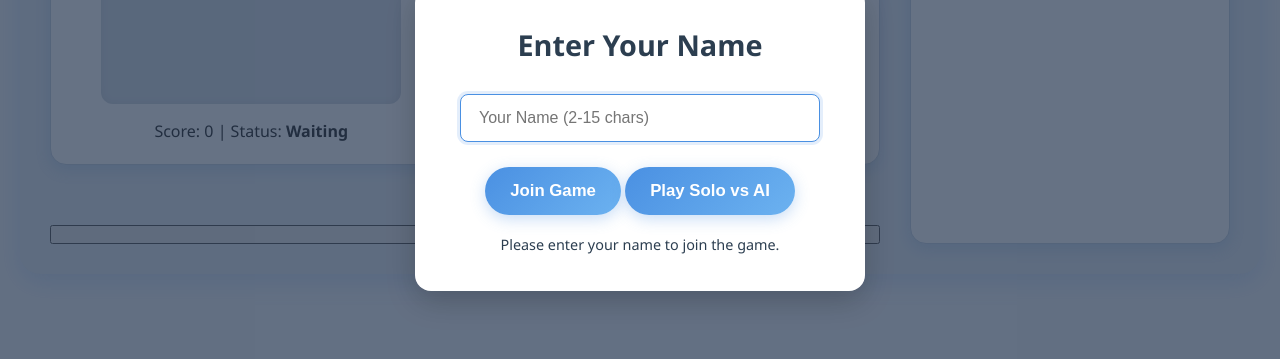
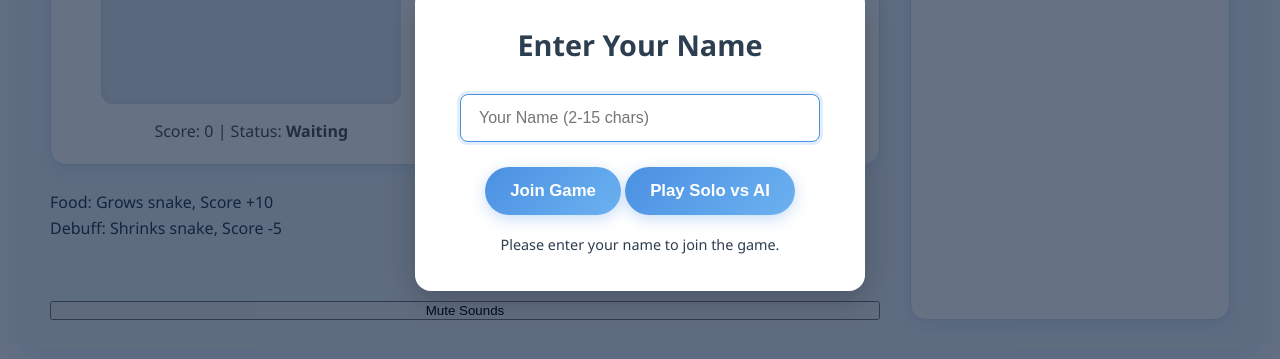
Before and after one commit to EricBrown56/h2h-Snake, a website: page public/index.html in a window 1280 px wide. Shown: the part 261-620 px from the top of the page. Drawn offline with nearby package versions, Linux system fonts and the light colour scheme; no server answers.

Commit message:
Merge branch 'main' into feat/ai-player

```diff
--- a/public/index.html
+++ b/public/index.html
@@ -51,6 +51,16 @@
                 </div>
             </div>
 
+            <div id="gameLegend">
+                <div class="legend-item">
+                    <span class="legend-icon food-icon"></span>
+                    <span class="legend-text">Food: Grows snake, Score +10</span>
+                </div>
+                <div class="legend-item">
+                    <span class="legend-icon debuff-icon"></span>
+                    <span class="legend-text">Debuff: Shrinks snake, Score -5</span>
+                </div>
+            </div>
             <div id="gameControls">
                 <button id="restartButton" style="display:none;">Request Restart</button>
             </div>
```
